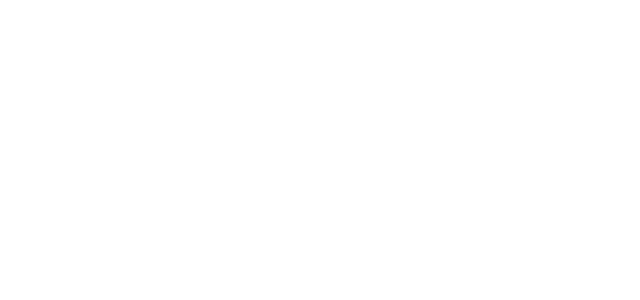
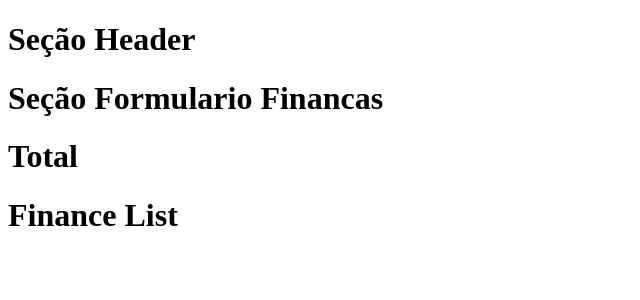
Before and after one commit to juliofl82/NuKenzie, a React (Vite) app: page / in a window 1280 px wide. Shown: the top 300 px of the page, without its empty margins (0-640 px from the left). Built offline with nearby package versions, Linux system fonts and the light colour scheme.

Commit message:
Components e Sass

```diff
--- a/package.json
+++ b/package.json
@@ -11,7 +11,8 @@
   },
   "dependencies": {
     "react": "^18.2.0",
-    "react-dom": "^18.2.0"
+    "react-dom": "^18.2.0",
+    "sass": "^1.75.0"
   },
   "devDependencies": {
     "@types/react": "^18.2.66",
--- a/src/App.jsx
+++ b/src/App.jsx
@@ -1,4 +1,8 @@
 import { useState } from 'react'
+import { Header } from './components/Header';
+import { FinanceForm } from './components/FinanceForm';
+import { Total } from './components/Total';
+import { FinanceList } from './components/FinanceList';
 
 
 function App() {
@@ -6,7 +10,10 @@
 
   return (
     <>
-
+      <Header />
+      <FinanceForm/>
+      <Total/>
+      <FinanceList/>
     </>
   )
 }
--- /dev/null
+++ b/src/components/FinanceForm/index.jsx
@@ -0,0 +1,5 @@
+export const FinanceForm = () => {
+    return (
+        <h1>Seção Formulario Financas</h1>
+    );
+};
--- /dev/null
+++ b/src/components/FinanceList/FinanceCard/index.jsx
@@ -0,0 +1,5 @@
+export const FinanceCard = () => {
+    return (
+
+    );
+};
--- /dev/null
+++ b/src/components/FinanceList/index.jsx
@@ -0,0 +1,5 @@
+export const FinanceList = () => {
+    return(
+        <h1>Finance List</h1>
+    );
+};
--- /dev/null
+++ b/src/components/Header/index.jsx
@@ -0,0 +1,5 @@
+export const Header = () => {
+    return (
+        <h1>Seção Header</h1>
+    );
+};
--- /dev/null
+++ b/src/components/Total/index.jsx
@@ -0,0 +1,5 @@
+export const Total = () => {
+    return (
+        <h1>Total</h1>
+    );
+};
```
Also changed, not shown: 1 other file (tests, documents, lock files or other folders).
